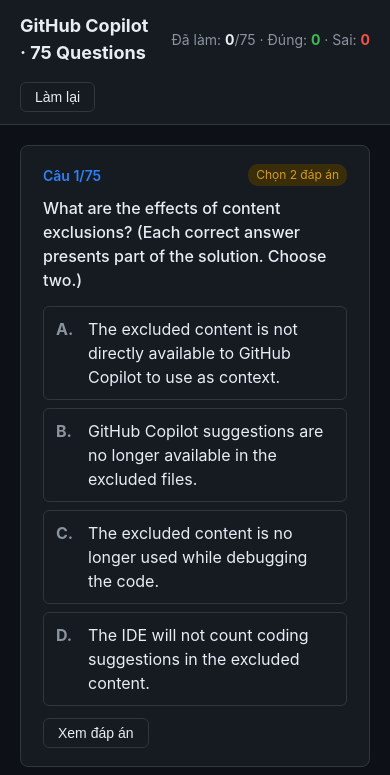
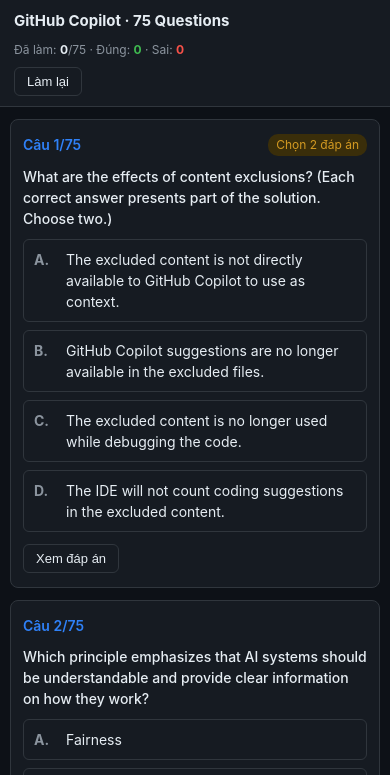
Before and after one commit to dothihai/gh-300, a plain HTML site: page index.html in a window 390 px wide. Shown: the top 775 px of the page. Drawn offline with Linux system fonts and the light colour scheme.

Commit message:
Enhance CSS with media queries for mobile responsiveness
Add responsive styles for mobile devices.

```diff
--- a/index.html
+++ b/index.html
@@ -2,6 +2,7 @@
 <html lang="vi">
 <head>
 <meta charset="UTF-8">
+<meta name="viewport" content="width=device-width, initial-scale=1.0">
 <title>GitHub Copilot - 75 Questions Quiz</title>
 <style>
   :root {
@@ -72,6 +73,20 @@
   .explain-button:hover { background:#0e8f70; }
   .footer-actions { text-align:center; padding:30px 0; }
   .toolbar { display:flex; gap:8px; }
+
+  @media (max-width: 600px) {
+    header { padding:10px 14px; gap:8px; }
+    header h1 { font-size:15px; }
+    .stats { font-size:12px; width:100%; }
+    main { padding:12px 10px; }
+    .question { padding:14px 12px; margin-bottom:12px; }
+    .stem { font-size:14px; margin-bottom:10px; }
+    .opt { padding:9px 10px; font-size:14px; }
+    .actions { flex-wrap:wrap; }
+    .feedback { font-size:13px; padding:10px 12px; }
+    .explain-button { width:100%; text-align:center; box-sizing:border-box; }
+    button { padding:6px 12px; font-size:13px; }
+  }
 </style>
 </head>
 <body>
```
